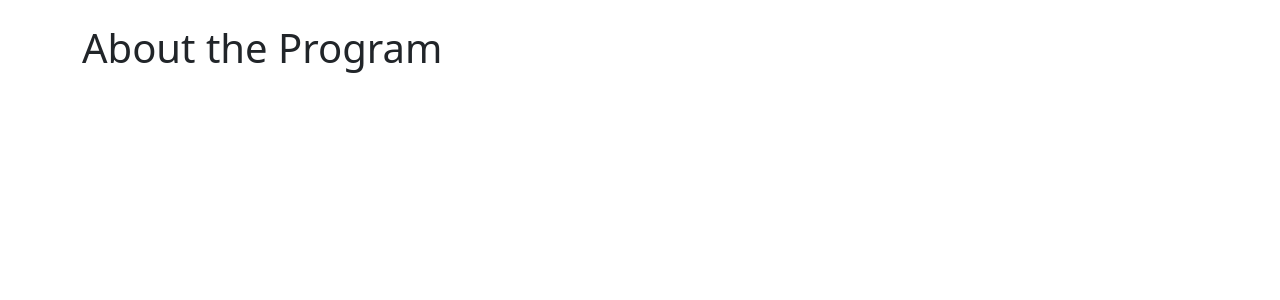
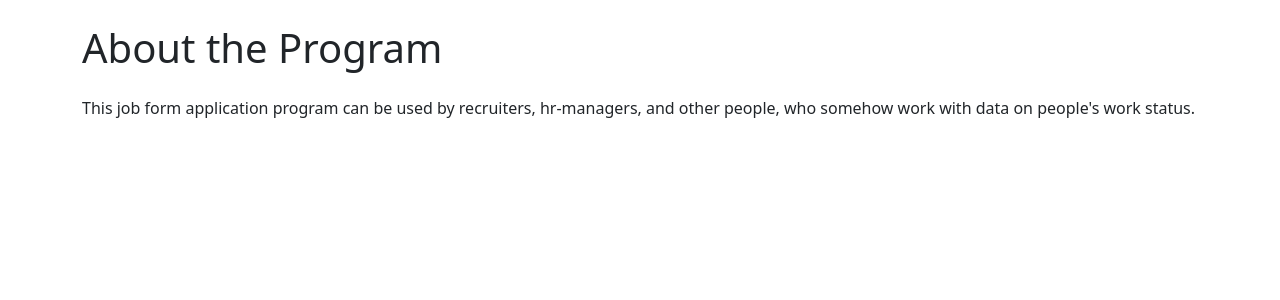
Before and after one commit to alinatussupova/django_job_form_application, a Django app: template job_application/templates/about.html in a window 1280 px wide. Shown: the top 300 px of the page. Run offline with Django 4.2, Linux system fonts and the light colour scheme; the template is opened without the code that fills it, so the values that code supplies are empty; parts of the project's set-up code (start-up, migrations or seed data) failed here and were passed over.

Commit message:
Creating Base Template.

```diff
--- a/job_application/templates/about.html
+++ b/job_application/templates/about.html
@@ -2,5 +2,7 @@
 {% block content %}
 
 <h1 class="mt-4 mb-4">About the Program</h1>
+<p>This job form application program can be used by recruiters, hr-managers,
+    and other people, who somehow work with data on people's work status.</p>
 
 {% endblock %}
```
